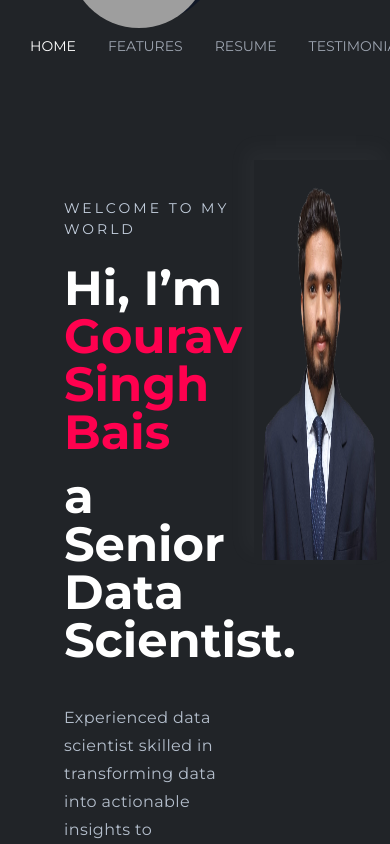
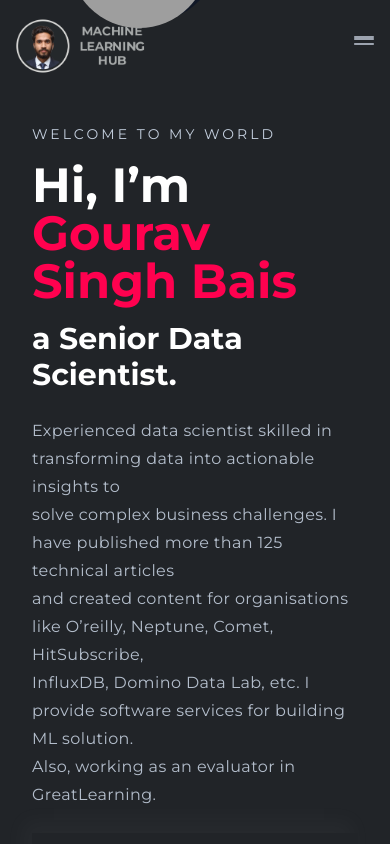
Before and after one commit to lokesh1pawar/react-portfolio-2024, a React (Create React App) app: page / in a window 390 px wide. Shown: the top 844 px of the page. Built offline with nearby package versions, Linux system fonts and the light colour scheme; grey boxes are pictures that could not be loaded.

Commit message:
responsive changes

```diff
--- a/src/components/Features.js
+++ b/src/components/Features.js
@@ -90,7 +90,7 @@ const Features = () => {
             </div>
         </div>
             {/* divider separator line  */}
-            <div className='divider-saprate opacity-90'></div>
+            {/* <div className='divider-saprate opacity-90'></div> */}
        </>
     )
 }
--- a/src/components/Home.js
+++ b/src/components/Home.js
@@ -17,28 +17,28 @@ const Home = () => {
     {/* Nav Section  */}
     <Navbar />
 
-    {/* Home Section  */}
+
     <WelcomeHome/>
 
-    {/* Features Section  */}
-    <Features/>
 
-    {/* Resume Section  */}
-    <Resume/>
+     <Features/>
 
-    {/* Testimonial Section  */}
+
+   {/* <Resume/> */}
+
+
     <Testimonial/>
 
-    {/* Blog Section  */}
+
     <Blog />
 
-    {/* Contact Section  */}
-    <Contacts/>
 
-    {/* Footer Section  */}
+     <Contacts/>
+
+
     <Footer/>
 
-    {/* Back to Top button */}
+
     <BackToTop/>
 
   </div>
--- a/src/components/Navbar.js
+++ b/src/components/Navbar.js
@@ -2,13 +2,13 @@ import React, { useState, useEffect } from 'react';
 import { Link as ScrollLink } from 'react-scroll';
 
 const Navbar = () => {
-
   const [isSticky, setIsSticky] = useState(false);
   const [hasScrolled, setHasScrolled] = useState(false);
+  const [isMobileMenuOpen, setIsMobileMenuOpen] = useState(false); // State to manage mobile menu open/close
 
   useEffect(() => {
     const handleScroll = () => {
-      setIsSticky(window.scrollY > 0); // not working , that's why i used "fixed" in nav-Class
+      setIsSticky(window.scrollY > 0);
       setHasScrolled(window.scrollY > 80);
     };
 
@@ -17,93 +17,211 @@ const Navbar = () => {
     return () => window.removeEventListener('scroll', handleScroll);
   }, []);
 
+  // Function to toggle mobile menu
+  const toggleMobileMenu = () => {
+    setIsMobileMenuOpen(!isMobileMenuOpen);
+  };
 
   return (
     <nav
-      className={`bg-bgMain p-3.5 fixed w-full z-10 transition duration-300 ease-in-out ${isSticky ? 'top-0' : 'top-[0px]'
-        } ${hasScrolled ? 'border-b border-gray-800 drop-shadow-2xl backdrop-blur-md bg-opacity-90' : ''}`}
+      className={`bg-bgMain p-3.5 fixed w-full z-10 transition duration-300 ease-in-out
+        ${isSticky ? 'top-0' : 'top-[0px]'}
+        ${hasScrolled ? 'border-b border-gray-800 drop-shadow-2xl backdrop-blur-md bg-opacity-90' : ''}
+      `}
     >
-      <div className="container mx-auto flex justify-between items-center ">
-        <div className="text-white text-2xl ">
-          <img
-            className="h-16"
-            src="logo.png"
-            alt="Logo"
-          />
-
+      <div className="container mx-auto flex justify-between items-center">
+        <div className="text-white text-2xl">
+          <img className="h-16" src="logo.png" alt="Logo" />
         </div>
-        <ul className="flex space-x-8 text-gray-400 uppercase p-4 mr-10 cursor-pointer
-         hover:text-navHoverUl duration-200 ease-in-out">
-          <li className='text-sm font-custom1 font-custom2'>
+        {/* Hamburger Menu Button for mobile */}
+        <div className="block lg:hidden">
+          <button
+            onClick={toggleMobileMenu}
+            className="text-gray-400 hover:text-white focus:outline-none"
+          >
+            <svg
+              className="h-6 w-6 fill-current"
+              viewBox="0 0 24 24"
+              xmlns="http://www.w3.org/2000/svg"
+            >
+              {isMobileMenuOpen ? (
+                <path
+                  fillRule="evenodd"
+                  clipRule="evenodd"
+                  d="M19 7h-14c-.552 0-1 .448-1 1s.448 1 1 1h14c.552 0 1-.448 1-1s-.448-1-1-1zm0 5h-14c-.552 0-1 .448-1 1s.448 1 1 1h14c.552 0 1-.448 1-1s-.448-1-1-1zm0 5h-14c-.552 0-1 .448-1 1s.448 1 1 1h14c.552 0 1-.448 1-1s-.448-1-1-1z"
+                />
+              ) : (
+                <path
+                  fillRule="evenodd"
+                  clipRule="evenodd"
+                  d="M3 5h18c.552 0 1 .448 1 1s-.448 1-1 1h-18c-.552 0-1-.448-1-1s.448-1 1-1zm18 4h-18c-.552 0-1-.448-1-1s.448-1 1-1h18c.552 0 1 .448 1 1s-.448 1-1 1zm0 5h-18c-.552 0-1-.448-1-1s.448-1 1-1h18c.552 0 1 .448 1 1s-.448 1-1 1z"
+                />
+              )}
+            </svg>
+          </button>
+        </div>
+        {/* Desktop Menu */}
+        <ul className="hidden lg:flex lg:space-x-8 text-gray-400 uppercase p-4 mr-10 cursor-pointer">
+          <li className="text-sm font-custom1 font-custom2 text-center hover:text-red-500"> {/* Apply hover:text-red-500 class here */}
             <ScrollLink
               to="home"
               smooth={true}
               duration={300}
-              activeClass="text-white transition duration-300 ease-in-out"
+              activeClass="text-white"
               className="hover:text-redForHoverNav transition duration-300 ease-in-out"
-              spy={true}>
+              spy={true}
+            >
               Home
             </ScrollLink>
           </li>
-          <li className='text-sm font-custom1 font-custom2'>
+          <li className="text-sm font-custom1 font-custom2 text-center hover:text-red-500"> {/* Apply hover:text-red-500 class here */}
             <ScrollLink
               to="features"
               smooth={true}
               duration={300}
-              activeClass="text-white transition duration-300 ease-in-out"
+              activeClass="text-white"
               className="hover:text-redForHoverNav transition duration-300 ease-in-out"
-              spy={true}>
+              spy={true}
+            >
               Features
             </ScrollLink>
           </li>
-          <li className='text-sm font-custom1 font-custom2'>
-            <ScrollLink to="resume"
+          <li className="text-sm font-custom1 font-custom2 text-center hover:text-red-500"> {/* Apply hover:text-red-500 class here */}
+            <ScrollLink
+              to="resume"
               smooth={true}
               duration={300}
-              activeClass="text-white transition duration-300 ease-in-out"
+              activeClass="text-white"
               className="hover:text-redForHoverNav transition duration-300 ease-in-out"
-              spy={true}>
+              spy={true}
+            >
               Resume
             </ScrollLink>
           </li>
-          <li className='text-sm font-custom1 font-custom2'>
-            <ScrollLink to="testimonial"
+          <li className="text-sm font-custom1 font-custom2 text-center hover:text-red-500"> {/* Apply hover:text-red-500 class here */}
+            <ScrollLink
+              to="testimonial"
               smooth={true}
               duration={300}
-              activeClass="text-white transition duration-300 ease-in-out"
+              activeClass="text-white"
               className="hover:text-redForHoverNav transition duration-300 ease-in-out"
-              spy={true}>
+              spy={true}
+            >
               Testimonial
             </ScrollLink>
           </li>
-          {/* {<li className='text-sm font-custom1 font-custom2'>
-            <ScrollLink to="clients" smooth={true} duration={150} activeClass="text-white transition duration-300 ease-in-out"
-            className="hover:text-redForHoverNav transition duration-300 ease-in-out"
-            spy={true}>
-              Clients
-            </ScrollLink>
-          </li>} */}
-          <li className='text-sm font-custom1 font-custom2'>
-            <ScrollLink to="blog"
+          <li className="text-sm font-custom1 font-custom2 text-center hover:text-red-500"> {/* Apply hover:text-red-500 class here */}
+            <ScrollLink
+              to="blog"
               smooth={true}
               duration={300}
-              activeClass="text-white transition duration-300 ease-in-out"
+              activeClass="text-white"
               className="hover:text-redForHoverNav transition duration-300 ease-in-out"
-              spy={true}>
+              spy={true}
+            >
               Blog
             </ScrollLink>
           </li>
-          <li className='text-sm font-custom1 font-custom2'>
-            <ScrollLink to="contacts"
+          <li className="text-sm font-custom1 font-custom2 text-center hover:text-red-500"> {/* Apply hover:text-red-500 class here */}
+            <ScrollLink
+              to="contacts"
               smooth={true}
               duration={300}
-              activeClass="text-white transition duration-300 ease-in-out"
+              activeClass="text-white"
               className="hover:text-redForHoverNav transition duration-300 ease-in-out"
-              spy={true}>
+              spy={true}
+            >
               Contacts
             </ScrollLink>
           </li>
         </ul>
+        {/* Mobile Menu */}
+        {isMobileMenuOpen && (
+          <div className="lg:hidden fixed top-[92px] left-0 w-full  bg-bgMain text-gray-400">
+            <div className="p-4">
+              <ul className="space-y-4">
+                <li className="text-sm font-custom1 font-custom2 text-center hover:text-red-500"> {/* Apply hover:text-red-500 class here */}
+                  <ScrollLink
+                    to="home"
+                    smooth={true}
+                    duration={300}
+                    activeClass="text-white"
+                    className="hover:text-redForHoverNav transition duration-300 ease-in-out"
+                    spy={true}
+                    onClick={toggleMobileMenu} // Close mobile menu on click
+                  >
+                    Home
+                  </ScrollLink>
+                </li>
+                <li className="text-sm font-custom1 font-custom2 text-center hover:text-red-500"> {/* Apply hover:text-red-500 class here */}
+                  <ScrollLink
+                    to="features"
+                    smooth={true}
+                    duration={300}
+                    activeClass="text-white"
+                    className="hover:text-redForHoverNav transition duration-300 ease-in-out"
+                    spy={true}
+                    onClick={toggleMobileMenu} // Close mobile menu on click
+                  >
+                    Features
+                  </ScrollLink>
+                </li>
+                <li className="text-sm font-custom1 font-custom2 text-center hover:text-red-500"> {/* Apply hover:text-red-500 class here */}
+                  <ScrollLink
+                    to="resume"
+                    smooth={true}
+                    duration={300}
+                    activeClass="text-white"
+                    className="hover:text-redForHoverNav transition duration-300 ease-in-out"
+                    spy={true}
+                    onClick={toggleMobileMenu} // Close mobile menu on click
+                  >
+                    Resume
+                  </ScrollLink>
+                </li>
+                <li className="text-sm font-custom1 font-custom2 text-center hover:text-red-500"> {/* Apply hover:text-red-500 class here */}
+                  <ScrollLink
+                    to="testimonial"
+                    smooth={true}
+                    duration={300}
+                    activeClass="text-white"
+                    className="hover:text-redForHoverNav transition duration-300 ease-in-out"
+                    spy={true}
+                    onClick={toggleMobileMenu} // Close mobile menu on click
+                  >
+                    Testimonial
+                  </ScrollLink>
+                </li>
+                <li className="text-sm font-custom1 font-custom2 text-center hover:text-red-500"> {/* Apply hover:text-red-500 class here */}
+                  <ScrollLink
+                    to="blog"
+                    smooth={true}
+                    duration={300}
+                    activeClass="text-white"
+                    className="hover:text-redForHoverNav transition duration-300 ease-in-out"
+                    spy={true}
+                    onClick={toggleMobileMenu} // Close mobile menu on click
+                  >
+                    Blog
+                  </ScrollLink>
+                </li>
+                <li className="text-sm font-custom1 font-custom2 text-center hover:text-red-500"> {/* Apply hover:text-red-500 class here */}
+                  <ScrollLink
+                    to="contacts"
+                    smooth={true}
+                    duration={300}
+                    activeClass="text-white"
+                    className="hover:text-redForHoverNav transition duration-300 ease-in-out"
+                    spy={true}
+                    onClick={toggleMobileMenu} // Close mobile menu on click
+                  >
+                    Contacts
+                  </ScrollLink>
+                </li>
+              </ul>
+            </div>
+          </div>
+        )}
       </div>
     </nav>
   );
--- a/src/components/Testimonial.js
+++ b/src/components/Testimonial.js
@@ -5,27 +5,22 @@ import reviews from '../review/Data';
 const Testimonial = () => {
   return (
     <>
-     {/* divider separator line  */}
+      {/* Divider separator line */}
       <div className='divider-saprate-footer opacity-90 mt-14'></div>
 
- <div id='testimonial' className='flex flex-col w-[100vw] h-[100vh] justify-center items-center bg-bgMain font-custom1 font-custom2'>
+      <div id='testimonial' className='flex flex-col justify-center items-center  font-custom1 font-custom2'>
         <div className='text-center'>
           <p className='uppercase text-redFeature let-space-features items-center justify-center flex'>What Clients Say</p>
-      <h2 className='items-center justify-center text-navFontColor flex text-4xl font-bold mt-4 mb-6'>Testimonial </h2>
-        {/* <h1 className='text-4xl font-bold'>Testimonials</h1> */}
-        <div className='bg-viol et-400 h-[4px] w-1/5 mt-1 mx-auto'></div>
+          <h2 className='items-center justify-center text-navFontColor flex text-4xl font-bold mt-4 mb-6'>Testimonial</h2>
+          <div className='bg-violet-400 h-[4px] w-1/5 mt-1 mx-auto'></div>
           <TestimonialWidget reviews={reviews}/>
         </div>
       </div>
 
-
-    {/* <div id="testimonial" className="min-h-screen flex items-center justify-center ">
-    <h1 className="text-4xl font-bold text-white">Testimonial Section</h1>
-  </div> */}
-   {/* divider separator line  */}
+      {/* Divider separator line */}
       <div className='divider-saprate opacity-90'></div>
     </>
   )
 }
 
-export default Testimonial
+export default Testimonial;
--- a/src/components/WelcomeHome.js
+++ b/src/components/WelcomeHome.js
@@ -1,9 +1,7 @@
-import React, { useState, useEffect } from 'react'
+import React, { useState, useEffect } from 'react';
 import SocialIcons from "./SocialIcons";
 
-
 const WelcomeHome = () => {
-
     const titles = ["Senior Data Scientist.", "Technical Content Creator."];
     const [currentTitleIndex, setCurrentTitleIndex] = useState(0);
     const [currentText, setCurrentText] = useState("");
@@ -38,41 +36,47 @@ const WelcomeHome = () => {
     }, [currentText, isDeleting, typingSpeed, currentTitleIndex]);
 
     return (
-        <>
-            <div id="home" className="min-h-screen flex bg-bgMain">
-                {/* First image box  */}
-                <div className='w-[65%]'>
-                    <div className='mt-200'>
-                        <p className="text-navFontColor font-custom1 font-custom2 let-space ml-16 font-14 uppercase " >
-                            Welcome to my world
-                        </p>
-                    </div>
-                    <div className="mt-6 ml-16">
-                        <h1 className='text-white text-5xl font-bold  font-custom1 font-custom2'> Hi, I’m <span className='text-redForName'>Gourav Singh Bais</span></h1>
-                    </div>
-                    <div className="mt-4 ml-16 text-5xl font-custom1 font-custom2">
+        <div id="home" className="min-h-screen flex flex-col bg-bgMain mt-[92px]">
+            {/* Content Box */}
+            <div className='w-full p-8 lg:p-16 flex flex-col lg:flex-row'>
+
+                <div className="lg:w-1/2 lg:pr-10">
+                    <p className="text-navFontColor font-custom1 font-custom2 let-space text-left font-14 uppercase">
+                        Welcome to my world
+                    </p>
+                    <h1 className='text-white text-5xl lg:text-7xl font-bold font-custom1 font-custom2 mt-4 lg:mt-[92px] text-left'>
+                        Hi, I’m <span className='text-redForName'>Gourav Singh Bais</span>
+                    </h1>
+                    <div className="mt-4 text-3xl lg:text-5xl font-custom1 font-custom2 text-left">
                         <span className="text-white font-bold">a </span>
                         <span className="text-white font-bold ">{currentText}</span>
                     </div>
-
-                    <div className='mt-10 ml-16 opacity-90 font-custom1 font-custom2 '>
-                        <p className='text-navFontColor tracking-wide leading-7'>Experienced data scientist skilled in transforming data into actionable insights to <br />solve complex business challenges. I have published more than 125 technical articles <br className='' />and created content for organisations like O’reilly,
-                            Neptune, Comet, HitSubscribe,<br className='' /> InfluxDB, Domino Data Lab, etc. I provide software services for building ML solution.<br className='' /> Also, working as an evaluator in GreatLearning.</p>
+                    <div className='mt-6 lg:mt-10 opacity-90 font-custom1 font-custom2 text-left'>
+                        <p className='text-navFontColor tracking-wide leading-7'>
+                            Experienced data scientist skilled in transforming data into actionable insights to
+                            <br className='lg:hidden' /> solve complex business challenges. I have published more than 125 technical articles
+                            <br className='lg:hidden' /> and created content for organisations like O’reilly,
+                            Neptune, Comet, HitSubscribe,
+                            <br className='lg:hidden' /> InfluxDB, Domino Data Lab, etc. I provide software services for building ML solution.
+                            <br className='lg:hidden' /> Also, working as an evaluator in GreatLearning.
+                        </p>
                     </div>
-
-                    {/* Find with me Social Icons */}
-                    <SocialIcons/>
+                </div>
+                {/* Image Box */}
+                <div className="lg:w-1/2 flex justify-center items-flex-start mt-6 lg:mt-0 align-flex-start">
+                    <img className='img-height-home img-box img-box-white' src="gourav.png" alt="Gourav image" />
                 </div>
 
-                {/* Second image box  */}
-                <div className="mt-40">
-                    <img className='img-height-home img-box img-box-white ' src="gourav.png" alt="Gourav image" />
-                </div>
             </div>
-            {/* divider separator line  */}
+            {/* Find with me Social Icons */}
+            <div className="flex justify-center lg:justify-start mt-6">
+                <SocialIcons />
+            </div>
+
+            {/* Divider separator line */}
             <div className='divider-saprate opacity-90'></div>
-        </>
-    )
-}
+        </div>
+    );
+};
 
-export default WelcomeHome
+export default WelcomeHome;
--- a/src/components/testimonial/TestimonialWidget.js
+++ b/src/components/testimonial/TestimonialWidget.js
@@ -18,7 +18,7 @@ export const TestimonialWidget = ({ reviews }) => {
 
     return (
         <div
-            className='w-[85vw] md:w-[990px] bg-bgMain flex flex-col
+            className='w-[85vw]  bg-bgMain flex flex-col
             justify-center items-center mt-10 p-10 transition-all duration-700
             hover:shadow-xl rounded-md img-box font-custom1 font-custom2'>
             <div>
--- a/src/index.css
+++ b/src/index.css
@@ -54,14 +54,14 @@ box-shadow: rgba(214, 212, 212, 0.03)
 }
 
 .divider-saprate{
-  width: 90%;
+  /* width: 90%; */
   height: 1px;
   background: rgb(0, 0, 0);
   margin: 65px;
 }
 
 .divider-saprate-footer{
-  width: 90%;
+  /* width: 90%; */
   height: 1px;
   background: rgb(0, 0, 0);
   margin: 25px;
```
Also changed, not shown: 1 other file (tests, documents, lock files or other folders). Lines whose indentation alone changed are shown as unchanged.
